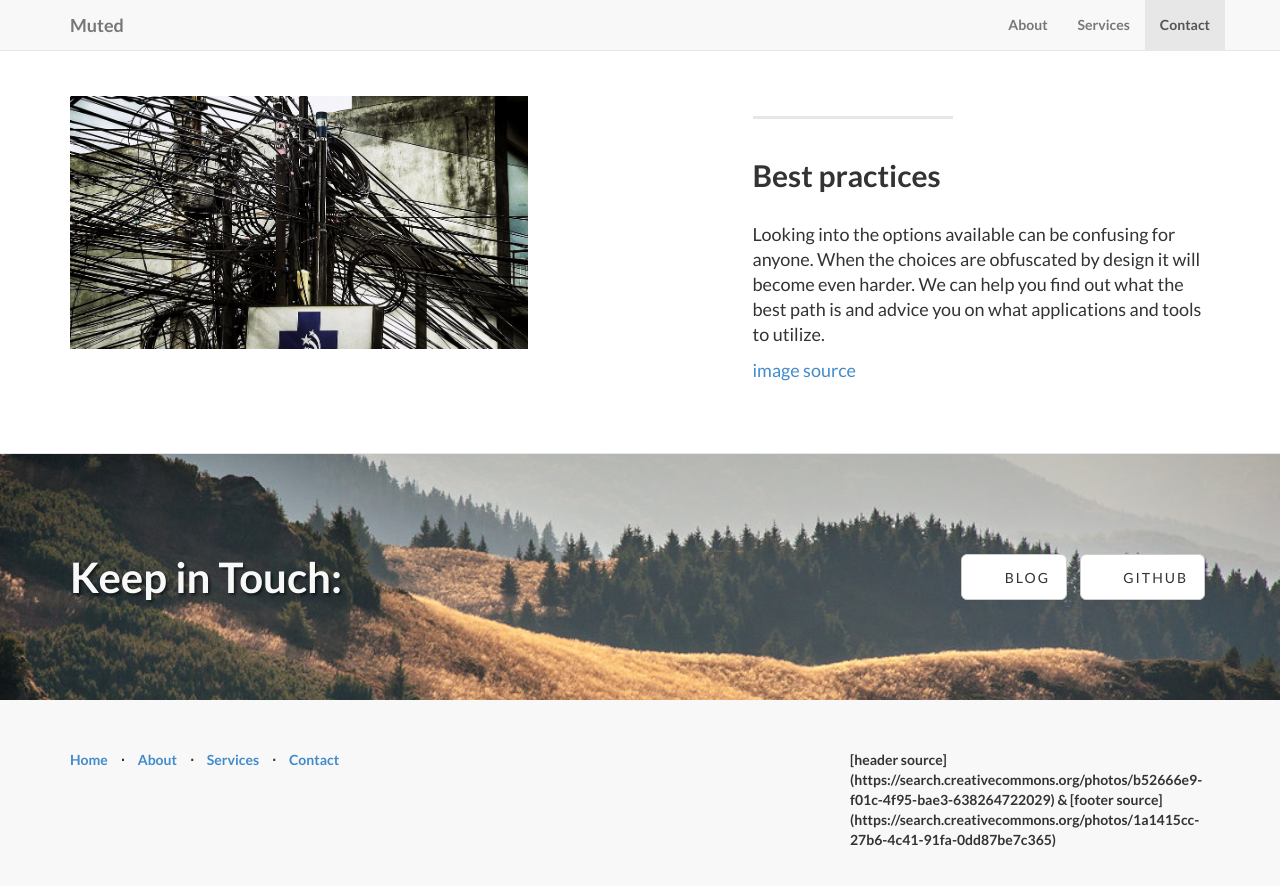
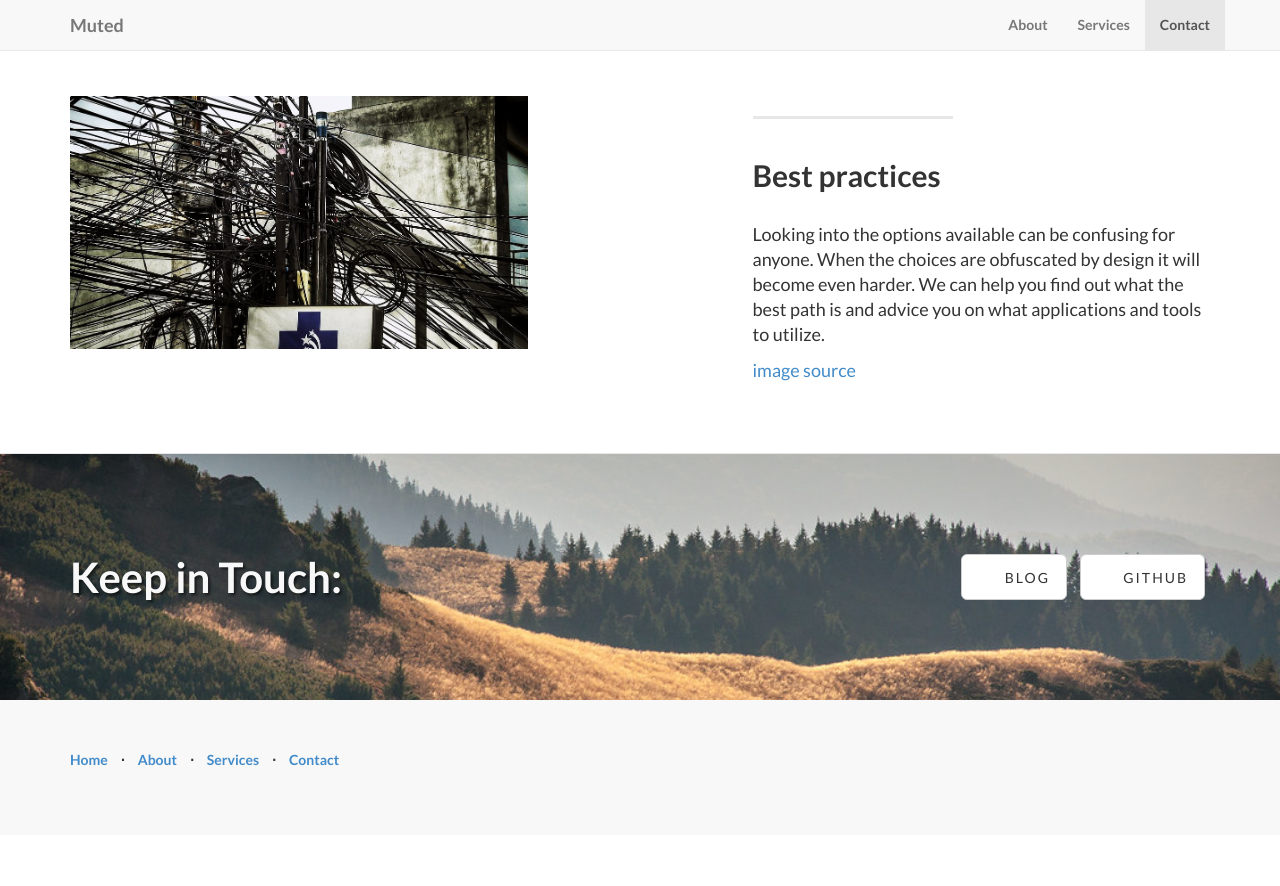
Before and after one commit to spixx/muted.se, a Jekyll site: the page built from index.html, in a window 1280 px wide and 900 px high, scrolled down 1953 px. Shown: the top 886 px of the window. Built offline with Jekyll 4.4.1, drawn with Linux system fonts in a browser that asks for light colours; after the commit the page ends 2788 px from its top, so only the background shows below that.

Commit message:
remove urls

```diff
--- a/_config.yml
+++ b/_config.yml
@@ -10,8 +10,8 @@ description: >
   Muted assist in consulting privacy awarness and services to individuals or
   companies.
 copyright: ''
-credits: '[header source](https://search.creativecommons.org/photos/b52666e9-f01c-4f95-bae3-638264722029) & [footer source](https://search.creativecommons.org/photos/1a1415cc-27b6-4c41-91fa-0dd87be7c365)'
-
+credits: ''
+# [header source](https://search.creativecommons.org/photos/b52666e9-f01c-4f95-bae3-638264722029) & [footer source](https://search.creativecommons.org/photos/1a1415cc-27b6-4c41-91fa-0dd87be7c365)
 # ----------------------- #
 #    Jekyll & Plugins     #
 # ----------------------- #
```
